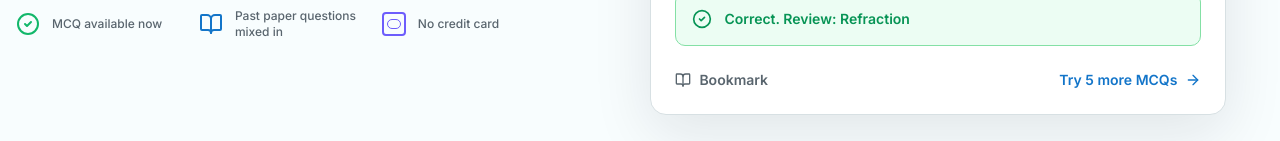
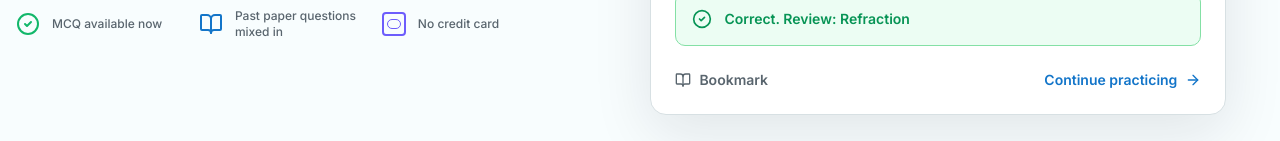
Before and after one commit to tawsif17/ai_study_frontend, a Next.js app: page / in a window 1280 px wide. Shown: the part 659-800 px from the top of the page. Built offline with nearby package versions, Linux system fonts and the light colour scheme; no server answers.

Commit message:
frontend: clarify practice preview CTA

```diff
--- a/components/hero-section.tsx
+++ b/components/hero-section.tsx
@@ -120,7 +120,7 @@ export function HeroSection() {
                 Bookmark
               </span>
               <Link href="/subjects" className="inline-flex items-center gap-2 text-primary hover:underline">
-                Try 5 more MCQs
+                Continue practicing
                 <ArrowRight className="h-4 w-4" aria-hidden="true" />
               </Link>
             </div>
```
Also changed, not shown: 1 other file (tests, documents, lock files or other folders).
